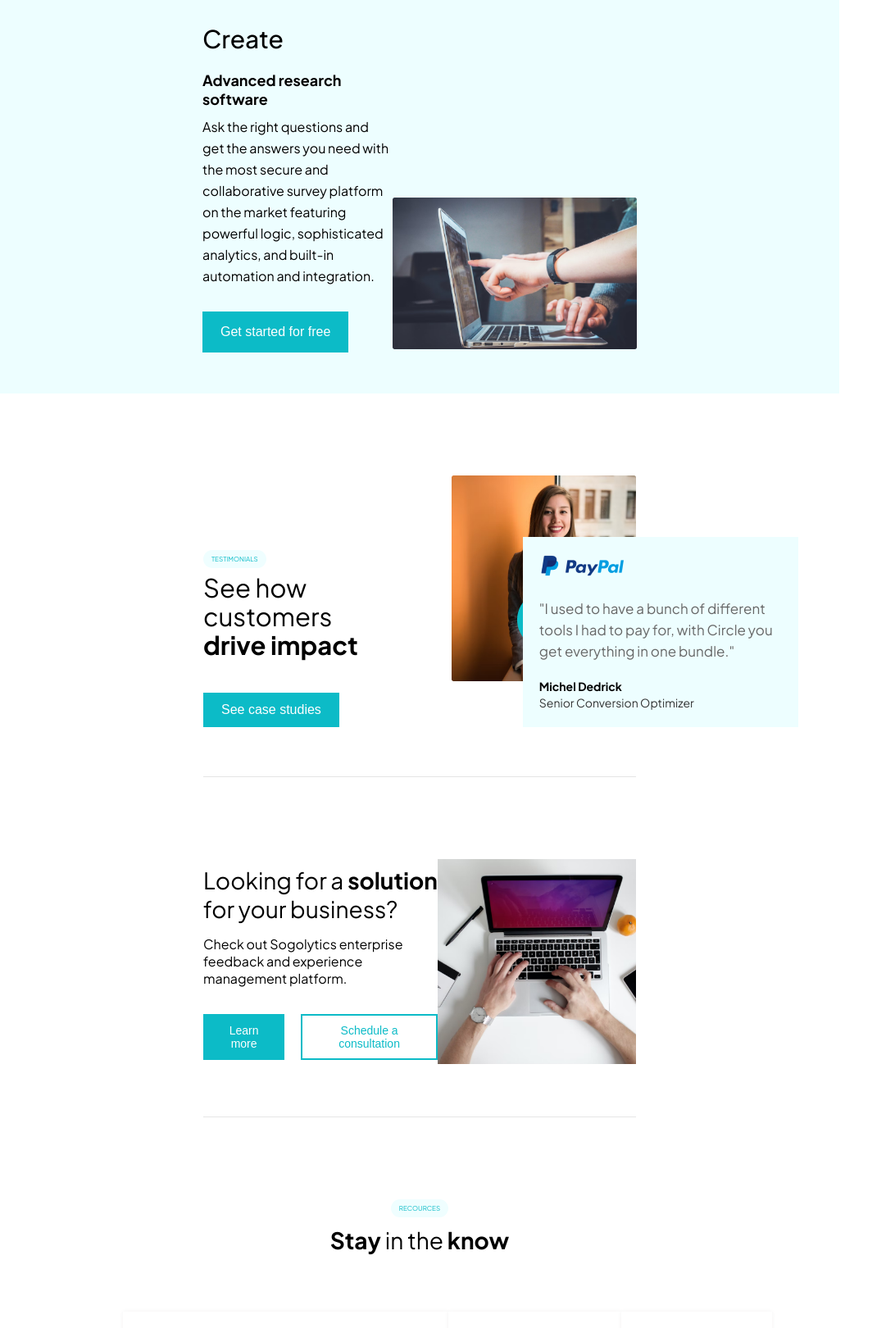
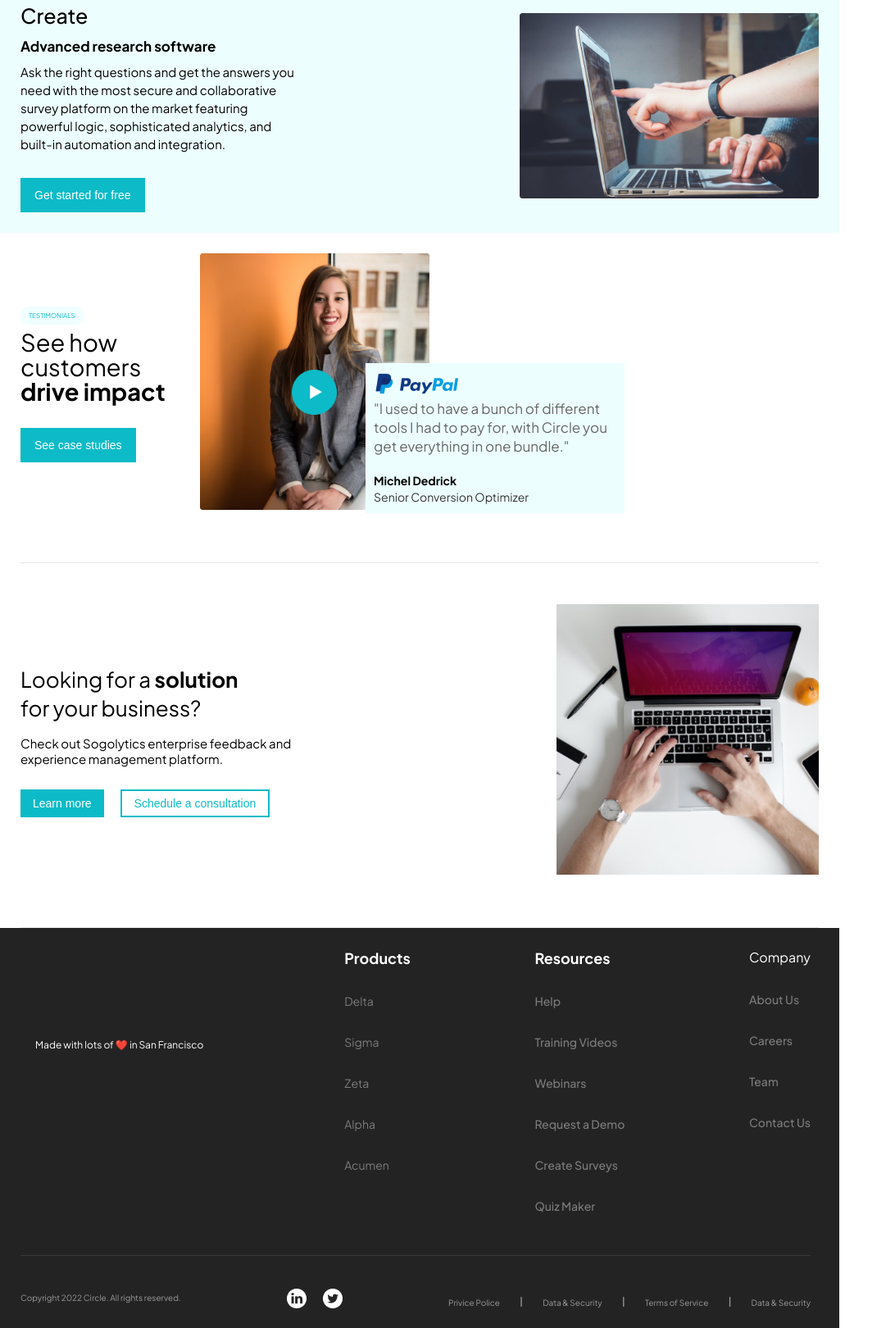
Before and after one commit to Suman1901/cricle, a plain HTML site: page index.html in a window 1024 px wide. Shown: the part 2140-3760 px from the top of the page at 82% size, 1092 px wide, since content can reach past the window. Drawn offline with Linux system fonts and the light colour scheme.

Commit message:
style update for ipad and mini laptop

```diff
--- a/css/style.css
+++ b/css/style.css
@@ -600,7 +600,7 @@ nav{
 }
 
 .adv-img-box{
-    margin-top: auto;
+    /* margin-top: auto; */
 }
 
 /* drive-impact */
@@ -1072,6 +1072,68 @@ nav{
     color: #9B9B9B;
 }
 @media screen and (min-width:1025px) and (max-width:1366px){
+    header {
+        padding: 15px 40px;
+    }
+    .customer{
+        padding: 0 120px;
+    }
+    .add-img-box{
+        width: auto;
+    }
+    .our-customer .o-cus{
+        margin: 60px auto 11px auto;
+    }
+    .line{
+        margin: 75px auto 0 auto;
+        width: auto;
+    }
+    .built-people {
+        padding: 48px 120px 0 120px;
+    }
+    .love-customer{
+        padding: 50px 120px 0 120px;
+    }
+    .powerful{
+        padding: 0 220px;
+    }
+    .built-for-people{
+        margin-top: 70px;
+    }
+    .create-line{
+        padding: 17px 0 0 185px;
+    }
+    .create-line .color-line{
+        width: 155px;
+    }
+    .advance-software{
+        padding: 48px 120px;
+    }
+    .drive-impact{
+        padding: 80px 120px 0 120px;
+    }
+    .drive-impact-img {
+        margin-left: 60px;
+    }
+    .solution-box{
+        padding: 80px 120px 0 120px;
+    }
+    .stay-box{
+        display: none;
+    }
+    .footer{
+        padding: 48px 120px;
+    }
+    .footer-up-sec{
+        padding-bottom: 70px;
+    }
+    .footer-color-text {
+        padding: 100px 100px;
+    }
+    .footer-up-sec .foot-color-text{
+        left: 19%;
+    }
+
 
 }
 @media screen and (min-width:769px) and (max-width:1024px){
@@ -1184,8 +1246,112 @@ nav{
         width: 135px;
     }
     .advance-software{
-
-    }
+        padding: 25px;
+        align-items: center;
+    }
+    .adv-create {
+        font-size: 25px;
+    }
+    .adv-soft-text {
+        margin-top: 10px;
+        font-size: 17px;
+    }
+    .advance-software .adv-r-text-box{
+        width: 340px;
+    }
+    .adv-text-box .adv-text{
+        line-height: 22px;
+        font-size: 15px;
+    }
+    .adv-start-button{
+        padding: 11px 15px;
+        font-size: 14px;
+    }
+    .adv-img-box{
+        width: 365px;
+        /* margin: auto; */
+    }
+    .drive-impact{
+        padding: 25px 25px 0 25px;
+    }
+    .drive-content{
+        align-items: center;
+    }
+    .drive-impact .testimonials {
+        margin-top: 0;
+    }
+    .drive-imap-text{
+        font-size: 29px;
+        line-height: 30px;
+    }
+    .drive-study-button{
+        margin-top: 30px;
+        padding: 11px 15px;
+        font-size: 14px;
+    }
+    .drive-impact-img{
+        margin-left: 0;
+        width: 280px;
+    }
+    .play-button-box {
+        top: 45%;
+        left: 40%;
+        width: 55px;
+    }
+    .drive-impact-img-box .pay-pal-box {
+        padding: 10px;
+        right: -85%;
+    }
+    .pay-text-box .pay-text{
+        margin-top: 0;
+        line-height: 23px;
+    }
+    .solution-box{
+        padding: 50px 25px 0 25px;
+    }
+    .solution-head-text .solu-head-text{
+        font-size: 26px;
+    }
+    .solution-small-text .solu-text{
+        font-size: 15px;
+    }
+    .solution-box .more-conselt-box{
+        margin-top: 28px;
+    }
+    .more-button{
+        padding: 7px 15px;
+    }
+    .consult-button{
+        padding: 7px 15px;
+    }
+    .solution-img-box{
+        width: 320px;
+    }
+    .stay-box{
+        display: none;
+    }
+    .footer{
+        padding: 25px 35px 25px 25px;
+    }
+    .footer-up-sec{
+        padding-bottom: 50px;
+    }
+    .footer-color-text{
+        margin: 80px 0 0 50px;
+        padding: 0;
+    }
+    .footer-up-sec .foot-color-text{
+        /* width: 207px; */
+        top: 30px;
+        left: -32px;
+    }
+    .footer-lower-sec .copyright-text{
+        font-size: 10px;
+    }
+    .f-pvc-trem a{
+        font-size: 10px;
+    }
+
 
 }
 @media screen and (min-width:540px) and (max-width:768px){
```
